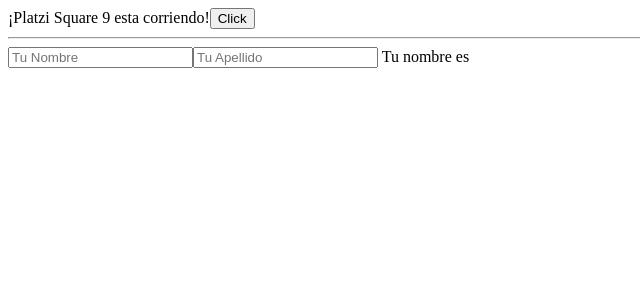
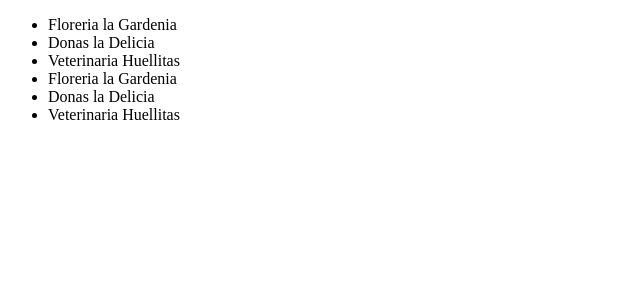
Before and after one commit to shiroukamui/curso-angular-4, an Angular app: page / in a window 1280 px wide. Shown: the top 300 px of the page, without its empty margins (0-640 px from the left). Built offline with nearby package versions, Linux system fonts and the light colour scheme.

Commit message:
Directivas en Angular 4 y ngFor

```diff
--- a/src/app/app.component.html
+++ b/src/app/app.component.html
@@ -1,6 +1,3 @@
-<span>¡{{ title }} {{ angular + version }} esta corriendo!</span>
-<button [disabled]="!ready" (click)="sayHello()">Click</button>
-<hr>
-<input type="text" placeholder="Tu Nombre" [(ngModel)]="name">
-<input type="text" placeholder="Tu Apellido" [(ngModel)]="lastName">
-<label> Tu nombre es {{name}} {{lastName}} </label>
+<ul>
+  <li *ngFor="let place of places"> {{place.name}} </li>
+</ul>
--- a/src/app/app.component.ts
+++ b/src/app/app.component.ts
@@ -8,20 +8,12 @@ import { Component } from '@angular/core';
 
 export class AppComponent {
 
-  title: string = 'Platzi Square';
-  angular: number = 4
-  version: number = 5
-  ready: boolean = false
-  name: string = ''
-  lastName: string = ''
-
-  constructor() {
-    setTimeout(() => {
-      this.ready = true
-    }, 3000);
-  }
-
-  sayHello(){
-    alert(`Hola ${this.title}`)
-  }
+  places: any = [
+    { name: 'Floreria la Gardenia' },
+    { name: 'Donas la Delicia' },
+    { name: 'Veterinaria Huellitas' },
+    { name: 'Floreria la Gardenia' },
+    { name: 'Donas la Delicia' },
+    { name: 'Veterinaria Huellitas' }
+  ]
 }
```
